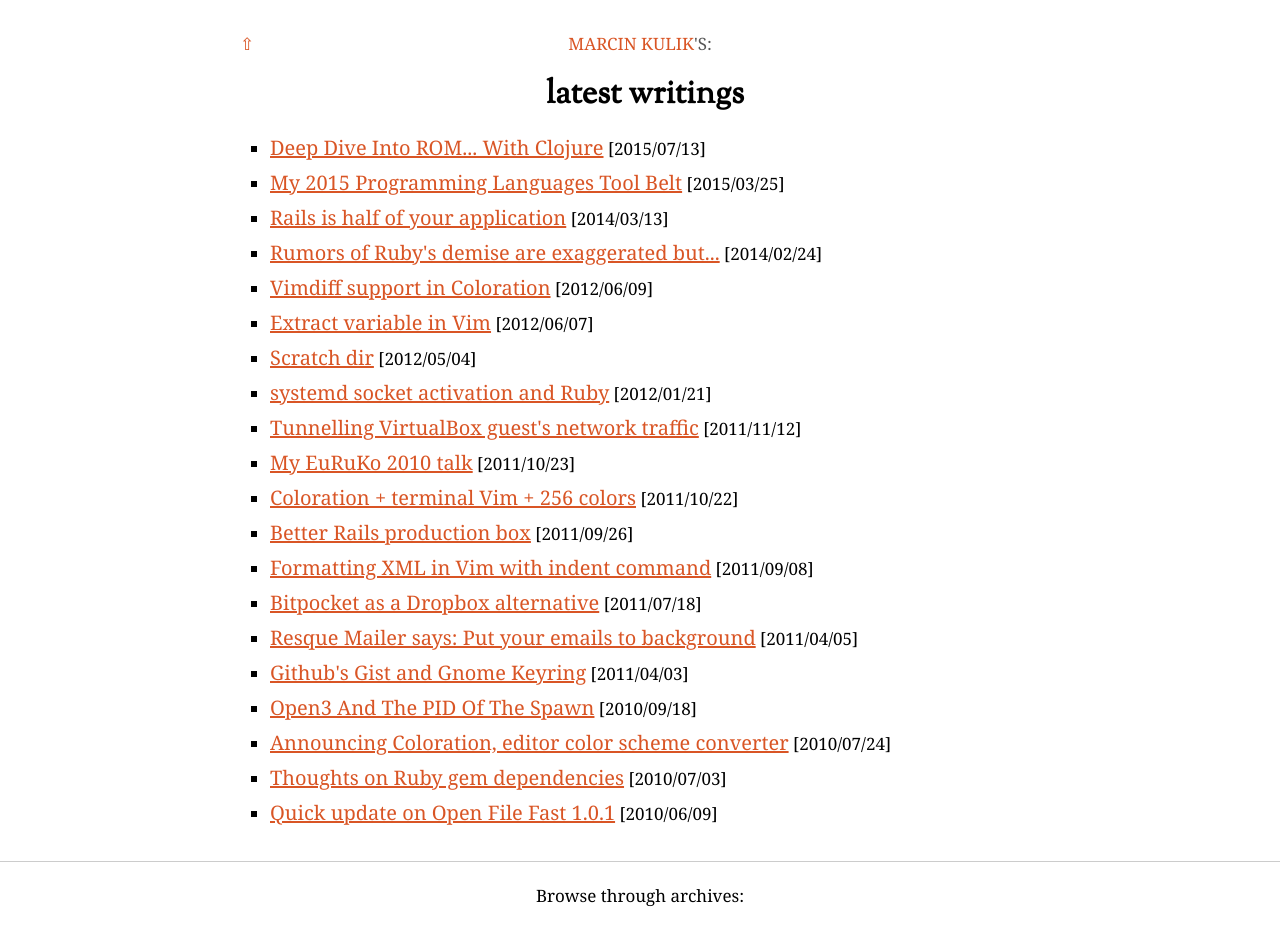
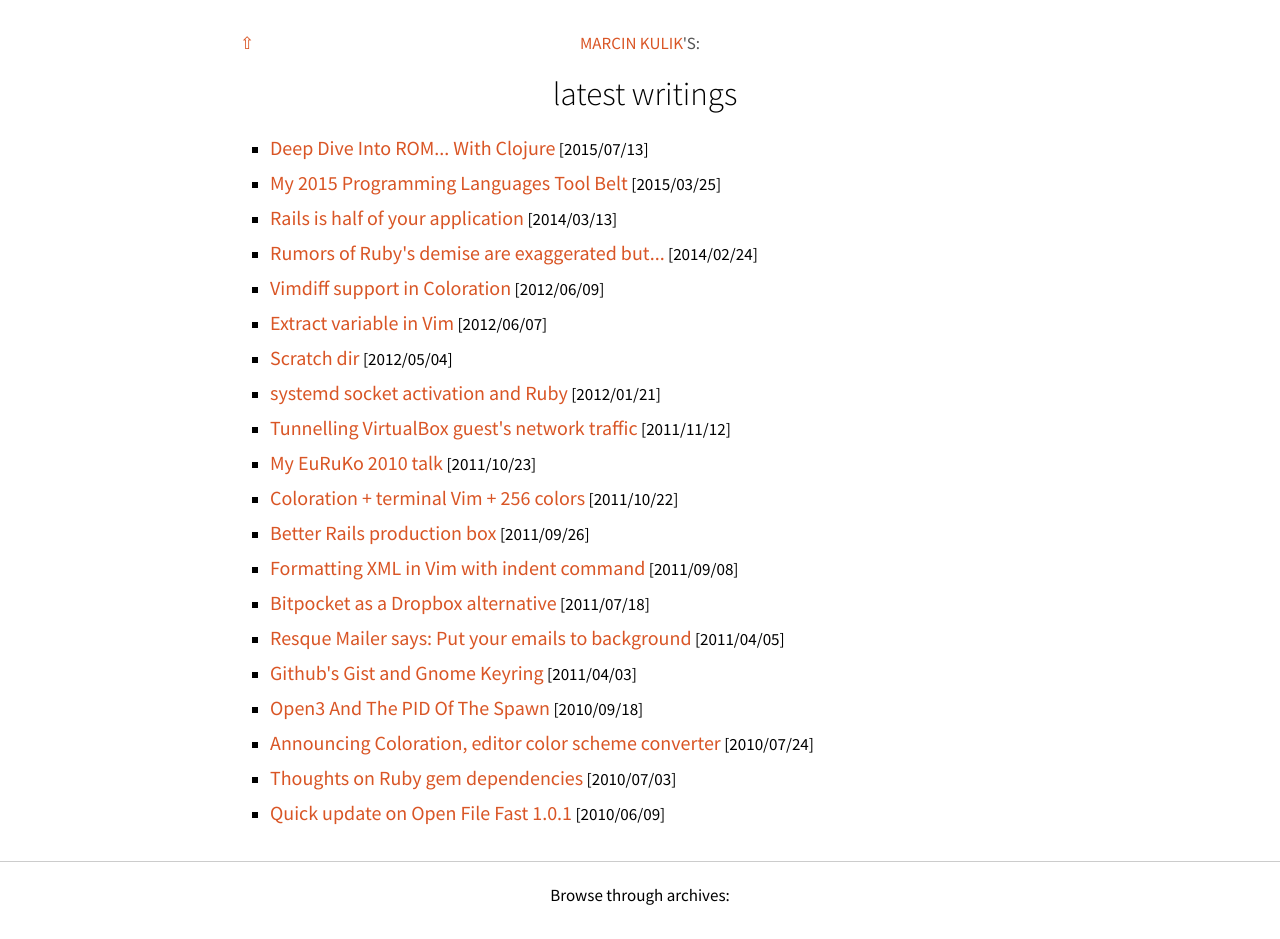
Before and after one commit to ku1ik/homepage, a Jekyll site: the page built from index.html, in a window 1280 px wide. Built offline with Jekyll 4.4.1, drawn with Linux system fonts in a browser that asks for light colours; nearby versions of some CDN libraries; Markdown is read by kramdown in place of the engine named in the settings.

```diff
--- a/_includes/head.html
+++ b/_includes/head.html
@@ -9,6 +9,7 @@
 <link rel="stylesheet" href="/stylesheets/main.css" type="text/css" />
 <link rel="stylesheet" href="/stylesheets/monokai.css" type="text/css" />
 <link rel="stylesheet" href="/stylesheets/jquery.lightbox-0.5.css" type="text/css" />
+<link href='https://fonts.googleapis.com/css?family=Source+Sans+Pro:400,300,300italic,400italic,600,700' rel='stylesheet' type='text/css'>
 <link rel="shortcut icon" href="/favicon.ico">
 <link rel="openid.server" href="http://www.myopenid.com/server" />
 <link rel="openid.delegate" href="http://sickill.myopenid.com/" />
--- a/stylesheets/main.css
+++ b/stylesheets/main.css
@@ -1,21 +1,5 @@
-@font-face {
-	font-family: 'OFL Sorts Mill Goudy';
-	src: url('../fonts/OFLGoudyStM-webfont.eot');
-	src: local('☺'), url('../fonts/OFLGoudyStM-webfont.woff') format('woff'), url('../fonts/OFLGoudyStM-webfont.ttf') format('truetype'), url('../fonts/OFLGoudyStM-webfont.svg#webfontwzHaehaw') format('svg');
-	font-weight: normal;
-	font-style: normal;
-}
-
-/* @font-face { */
-/* 	font-family: 'OFLSortsMillGoudyItalic'; */
-/* 	src: url('OFLGoudyStM-Italic-webfont.eot'); */
-/* 	src: local('☺'), url('OFLGoudyStM-Italic-webfont.woff') format('woff'), url('OFLGoudyStM-Italic-webfont.ttf') format('truetype'), url('OFLGoudyStM-Italic-webfont.svg#webfontRrg0pQHE') format('svg'); */
-/* 	font-weight: normal; */
-/* 	font-style: normal; */
-/* } */
-
 body, p, div {
-  font-family: georgia, 'bitstream vera sans serif', 'lucida grande', helvetica, verdana, sans-serif;
+  font-family: 'Source Sans Pro', helvetica, sans-serif;
   line-height: 1.6em;
   font-size: 17px;
 }
@@ -23,28 +7,15 @@
 body {
   margin: 10px 0 0 0;
   position: relative;
-  /* background: white url(http://kanbanery.com/images/content.png?1286545483) repeat-x 0px 0px; */
 }
-
-h1, h2, h3 {
-  font-family: 'OFL Sorts Mill Goudy', georgia, 'bitstream vera sans serif', 'lucida grande', helvetica, verdana, sans-serif;
-}
-
-/* h1 { */
-/*   font-size: 45px; */
-/*   line-height: 50px; */
-/*   margin: 30px 0; */
-/*   border-left: 20px solid #B22834; */
-/*   padding-left: 10px; */
-/* } */
 
 h1 {
   font-size: 33px;
   line-height: 40px;
   margin: 17px 0;
-  /* border-bottom: 8px solid #D95525; */
   padding-left: 10px;
   text-align: center;
+  font-weight: 300;
 }
 
 h2 {
@@ -173,7 +144,13 @@
 
 .post-list li a {
   font-size: 20px;
+  text-decoration: none;
 }
+
+.post-list li a:hover {
+  text-decoration: underline;
+}
+
 
 #header {
   text-align: center;
```
Also changed, not shown: fonts/OFLGoudyStM-webfont.ttf (deleted), fonts/OFLGoudyStM-webfont.woff (deleted), 2 other files.
